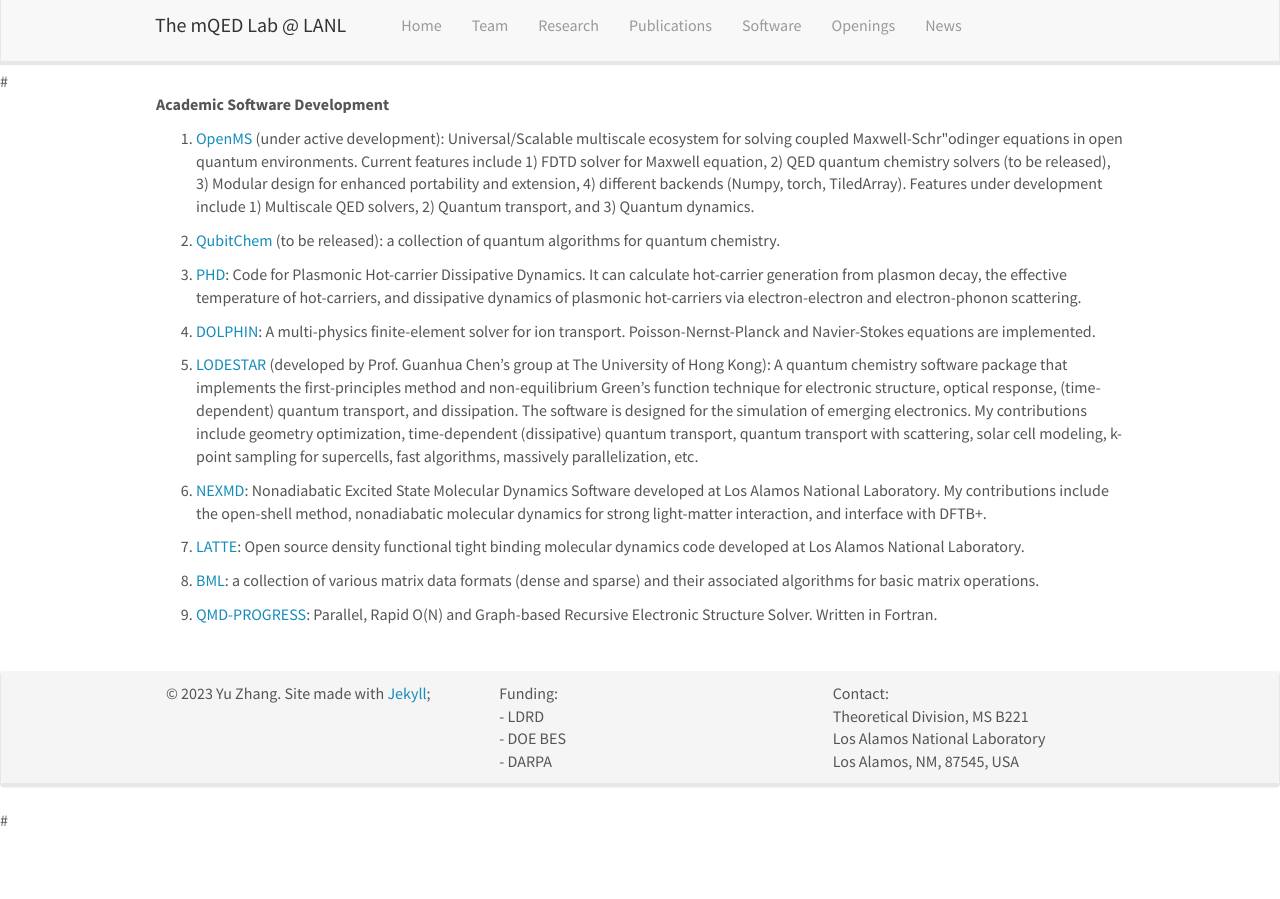
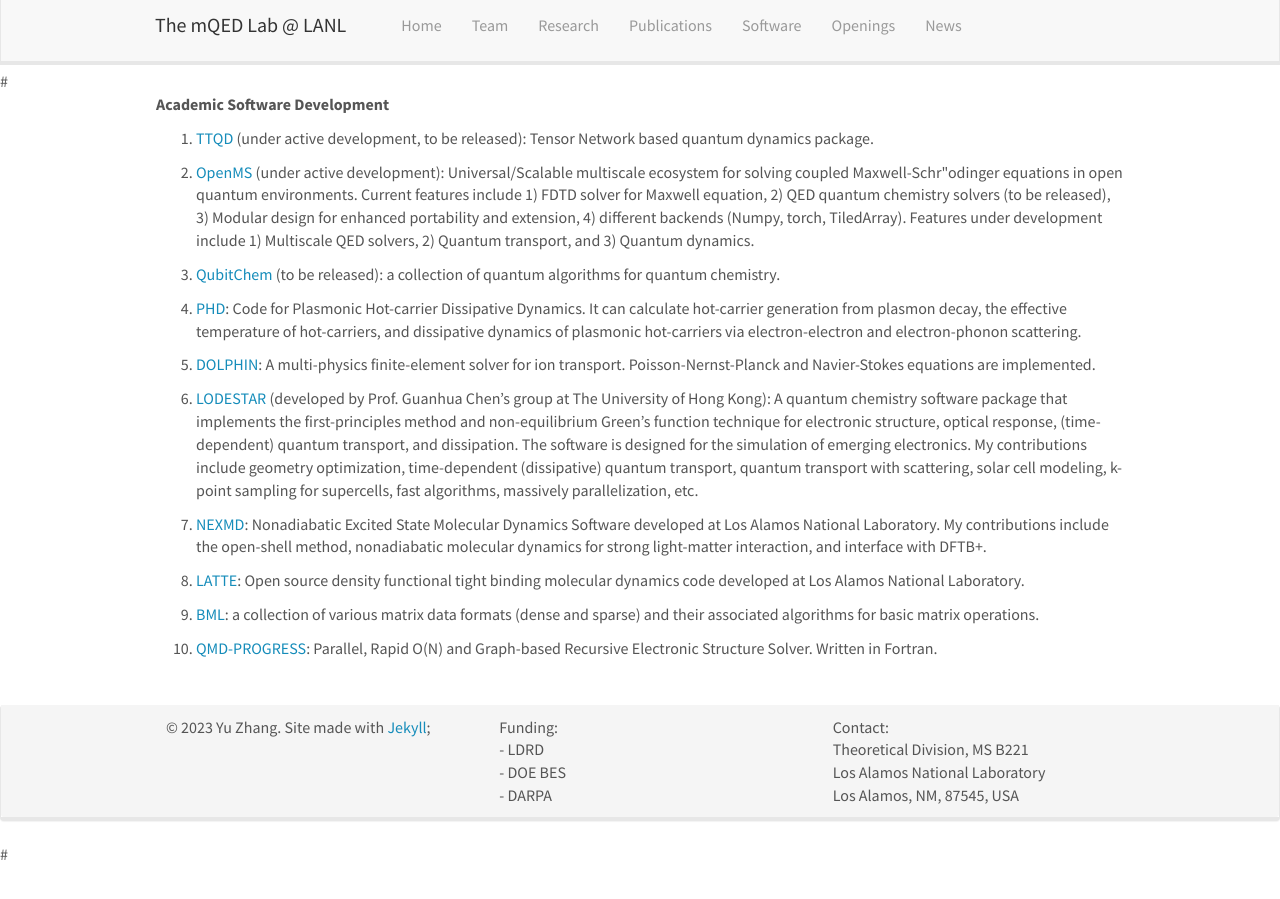
Before and after one commit to ares201005/ares201005.github.io, a Jekyll site: the page built from _pages/software.md, in a window 1280 px wide. Built offline with Jekyll 4.4.1, drawn with Linux system fonts in a browser that asks for light colours; nearby versions of some CDN libraries; a style sheet for code colours, icons or effects is not loaded.

Commit message:
update software

```diff
--- a/_pages/software.md
+++ b/_pages/software.md
@@ -32,6 +32,8 @@ iframe {
 </style>
 
 <b> Academic Software Development </b>
+
+1. <a href="">TTQD</a> (under active development, to be released): Tensor Network based quantum dynamics package.
 
 1. <a href="https://github.com/lanl/OpenMS">OpenMS</a> (under active development): Universal/Scalable multiscale ecosystem for solving coupled Maxwell-Schr\"odinger equations in open quantum environments. Current features include 1) FDTD solver for Maxwell equation, 2) QED quantum chemistry solvers (to be released), 3) Modular design for enhanced portability and extension, 4) different backends (Numpy, torch, TiledArray). Features under development include 1) Multiscale QED solvers, 2) Quantum transport, and 3) Quantum dynamics.
 
```
